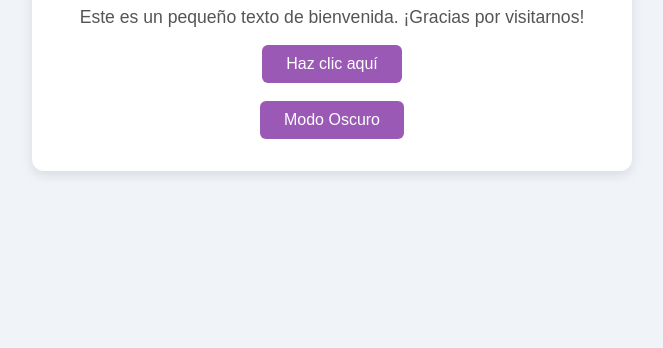
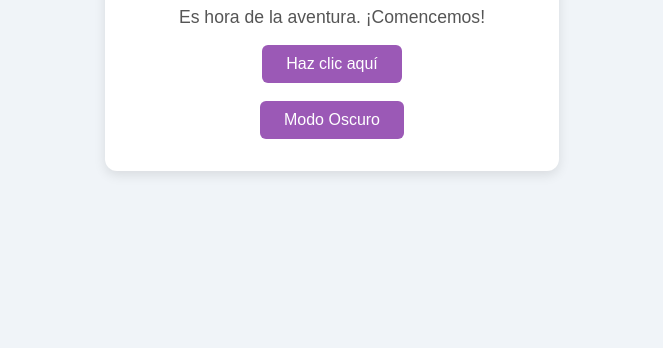
Before and after one commit to maryxp/codeponce_formacion_intensiva, a plain HTML site: page clase_03/index.html in a window 1280 px wide. Shown: the part 452-800 px from the top of the page, without its empty margins (308-971 px from the left). Drawn offline with Linux system fonts and the light colour scheme.

Commit message:
feat: Texto de la pagina

```diff
--- a/clase_03/index.html
+++ b/clase_03/index.html
@@ -10,7 +10,7 @@
     <div class="container">
         <img src="https://images.unsplash.com/photo-1518770660439-4636190af475?w=400" alt="Tecnología" class="tech-img">
         <h1>Bienvenido a mi página</h1>
-        <p>Este es un pequeño texto de bienvenida. ¡Gracias por visitarnos!</p>
+        <p>Es hora de la aventura. ¡Comencemos!</p>
         <button id="btnSaludar">Haz clic aquí</button>
         <p id="mensaje"></p>
         <button id="btnDarkMode">Modo Oscuro</button>
```
